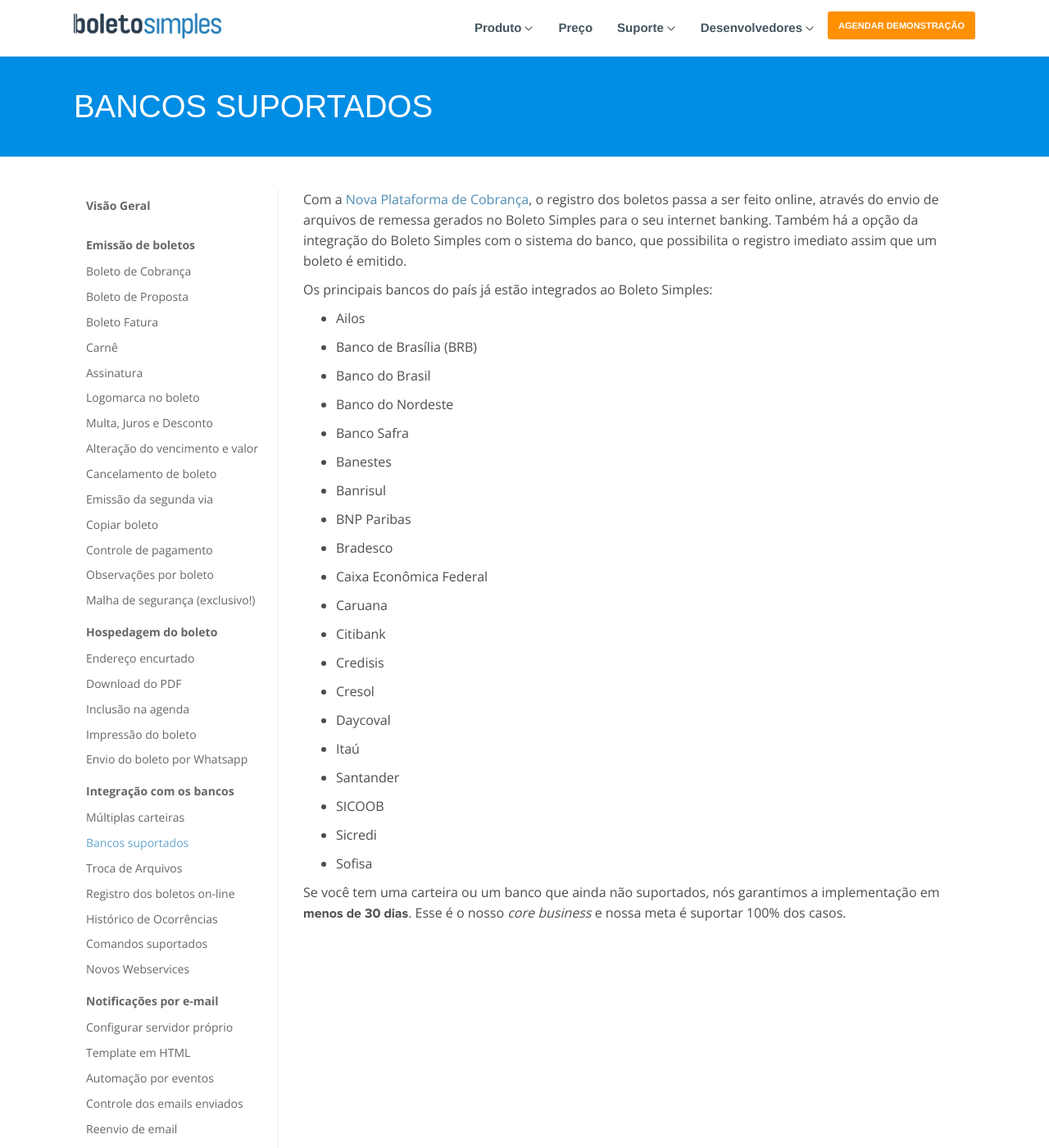
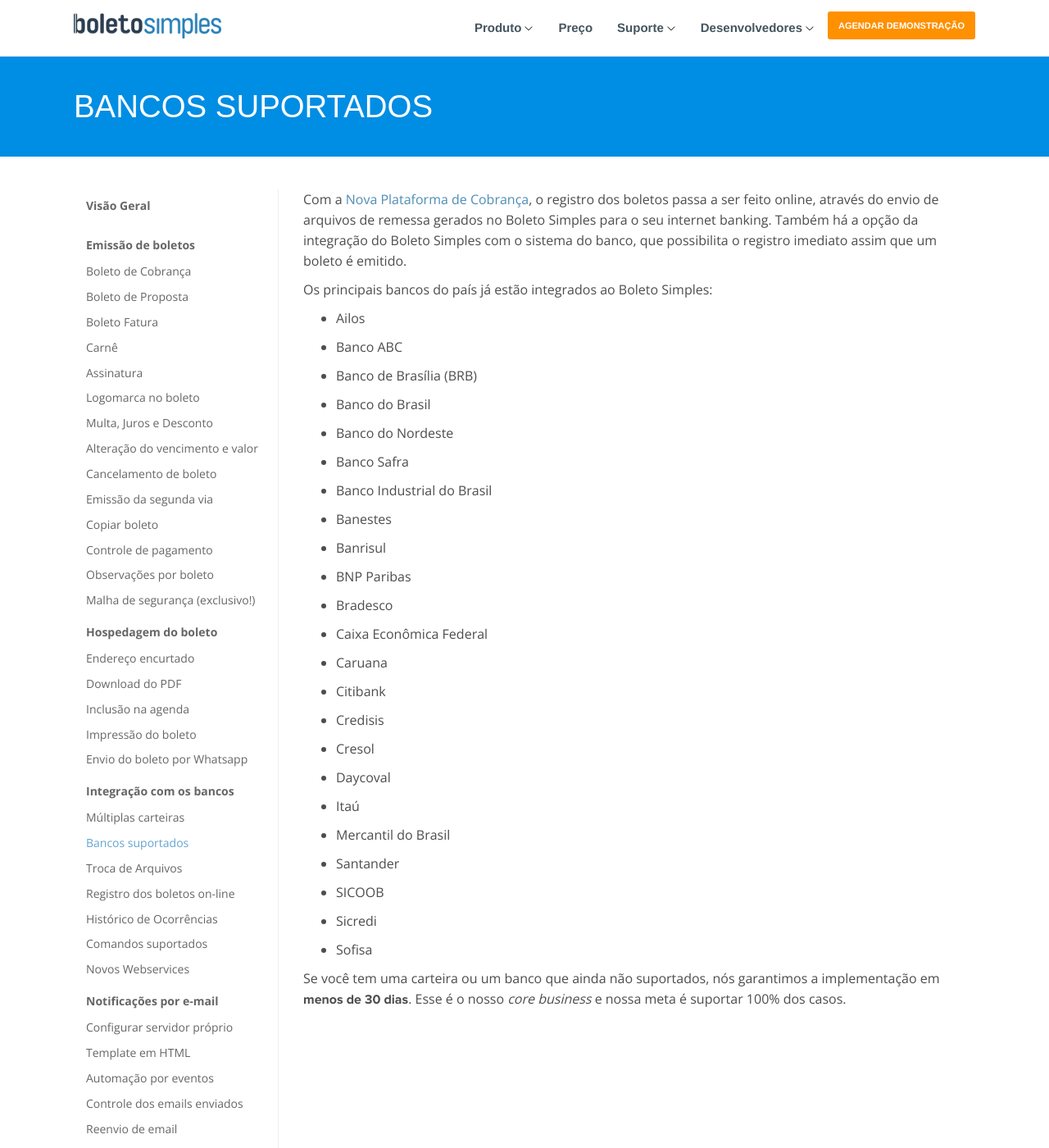
Before and after one commit to BoletoSimples/boletosimples-features, a Jekyll site: the page built from integracao-com-os-bancos/bancos-suportados.markdown, in a window 1280 px wide and 1400 px high. Shown: the whole window at 82% size. Built offline with Jekyll 4.4.1, drawn with Linux system fonts in a browser that asks for light colours.

Commit message:
Updated Bancos Suportados

```diff
--- a/integracao-com-os-bancos/bancos-suportados.markdown
+++ b/integracao-com-os-bancos/bancos-suportados.markdown
@@ -4,11 +4,13 @@
 position: 1
 ---
 
-Com a [Nova Plataforma de Cobrança](http://boletosimples-features.siteleaf.net/suporte-a-nova-plataforma-de-cobranca/), o registro dos boletos passa a ser feito online, através do envio de arquivos de remessa gerados no Boleto Simples para o seu internet banking. Também há a opção da integração do Boleto Simples com o sistema do banco, que possibilita o registro imediato assim que um boleto é emitido.
+Com a [Nova Plataforma de Cobrança](https://features.boletosimples.com.br/suporte-a-nova-plataforma-de-cobranca/), o registro dos boletos passa a ser feito online, através do envio de arquivos de remessa gerados no Boleto Simples para o seu internet banking. Também há a opção da integração do Boleto Simples com o sistema do banco, que possibilita o registro imediato assim que um boleto é emitido.
 
 Os principais bancos do país já estão integrados ao Boleto Simples:
 
 * Ailos
+
+* Banco ABC
 
 * Banco de Brasília (BRB)
 
@@ -17,6 +19,8 @@
 * Banco do Nordeste
 
 * Banco Safra
+
+* Banco Industrial do Brasil
 
 * Banestes
 
@@ -40,6 +44,8 @@
 
 * Itaú
 
+* Mercantil do Brasil
+
 * Santander
 
 * SICOOB
```
